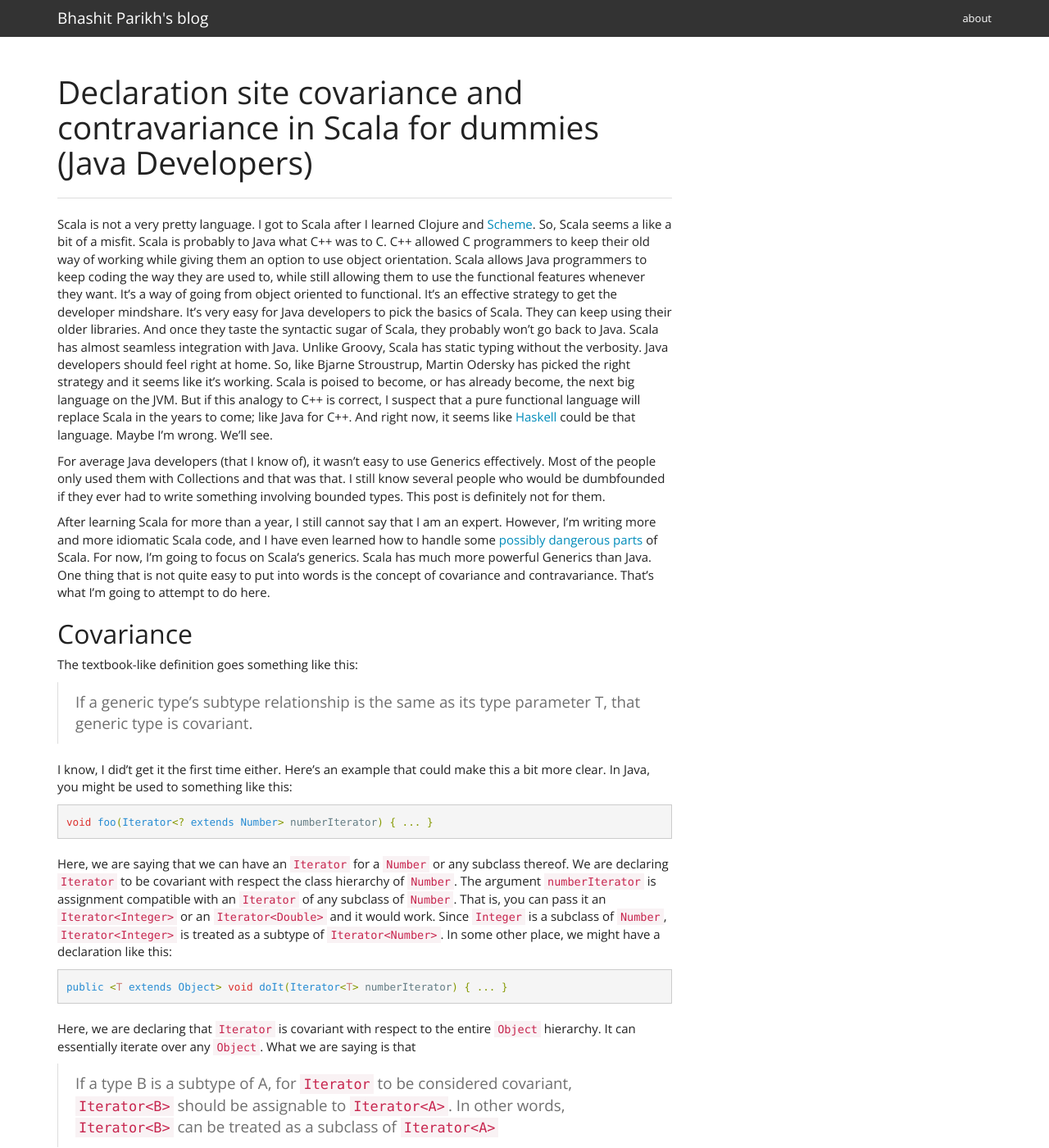
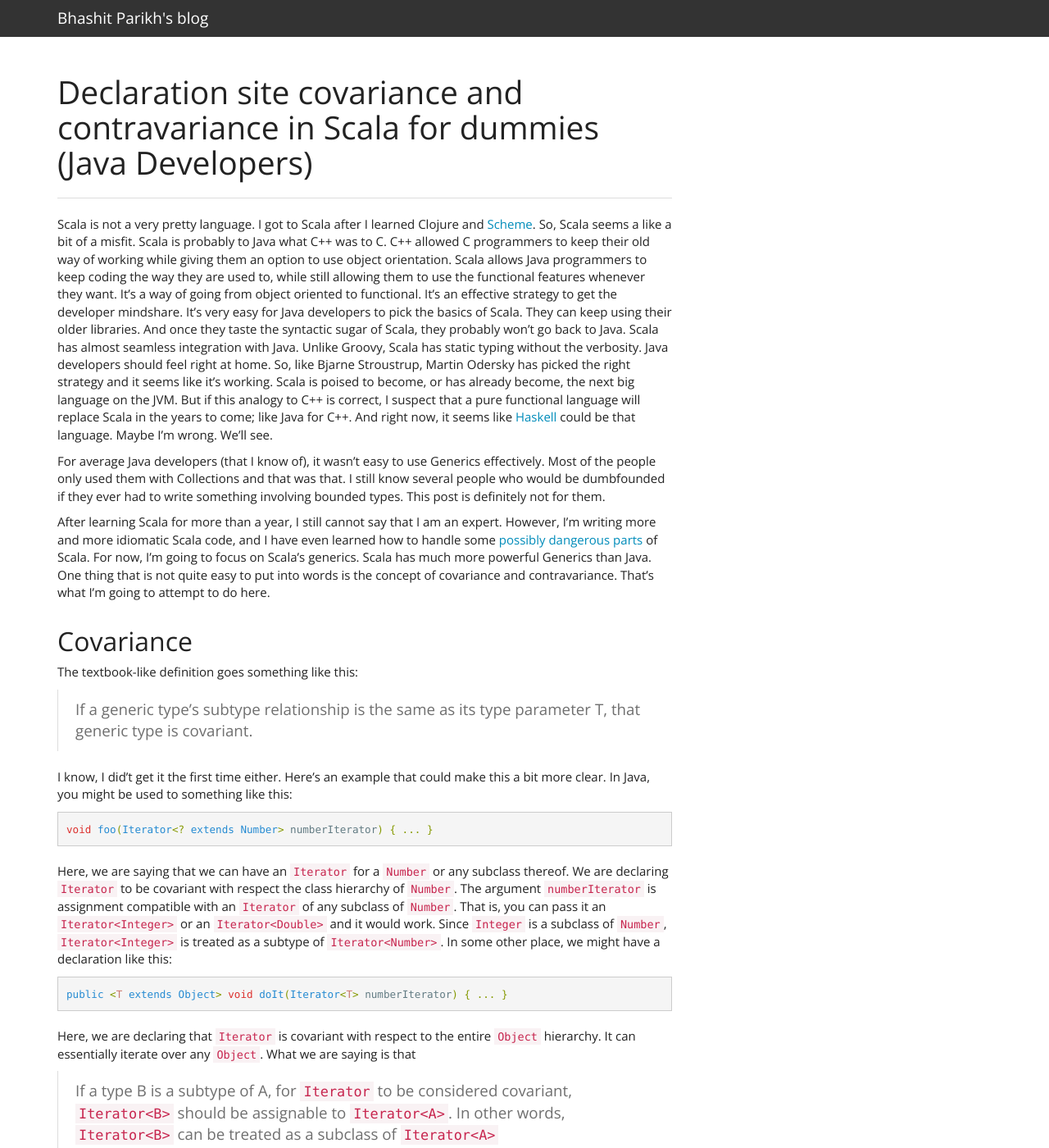
Before and after one commit to Bhashit/bhashit.github.io, a Jekyll site: the page built from _posts/2014-06-18-covariance-contravariance-in-scala.markdown, in a window 1280 px wide and 1400 px high. Shown: the whole window at 82% size. Built offline with Jekyll 4.4.1, drawn with Linux system fonts in a browser that asks for light colours; emoji names are drawn with the system emoji font; comment, search, counter and statistics services are not loaded.

Commit message:
Some more styling

```diff
--- a/_includes/nav.html
+++ b/_includes/nav.html
@@ -8,7 +8,7 @@
       </div>
       <div class="collapse navbar-collapse" id="navbar">
         <ul class="nav navbar-nav navbar-right">
-          <li><a href="/about">about</a></li>
+          <!-- <li><a href="/about">about</a></li> -->
         </ul>
       </div>
     </div>
--- a/css/style.css
+++ b/css/style.css
@@ -1,6 +1,6 @@
 main.container { padding-top: 70px; }
 
-
+h2, h3, h4, h5, h6 { margin-top: 30px; }
 
 .posts {
    list-style-type: none;
```
